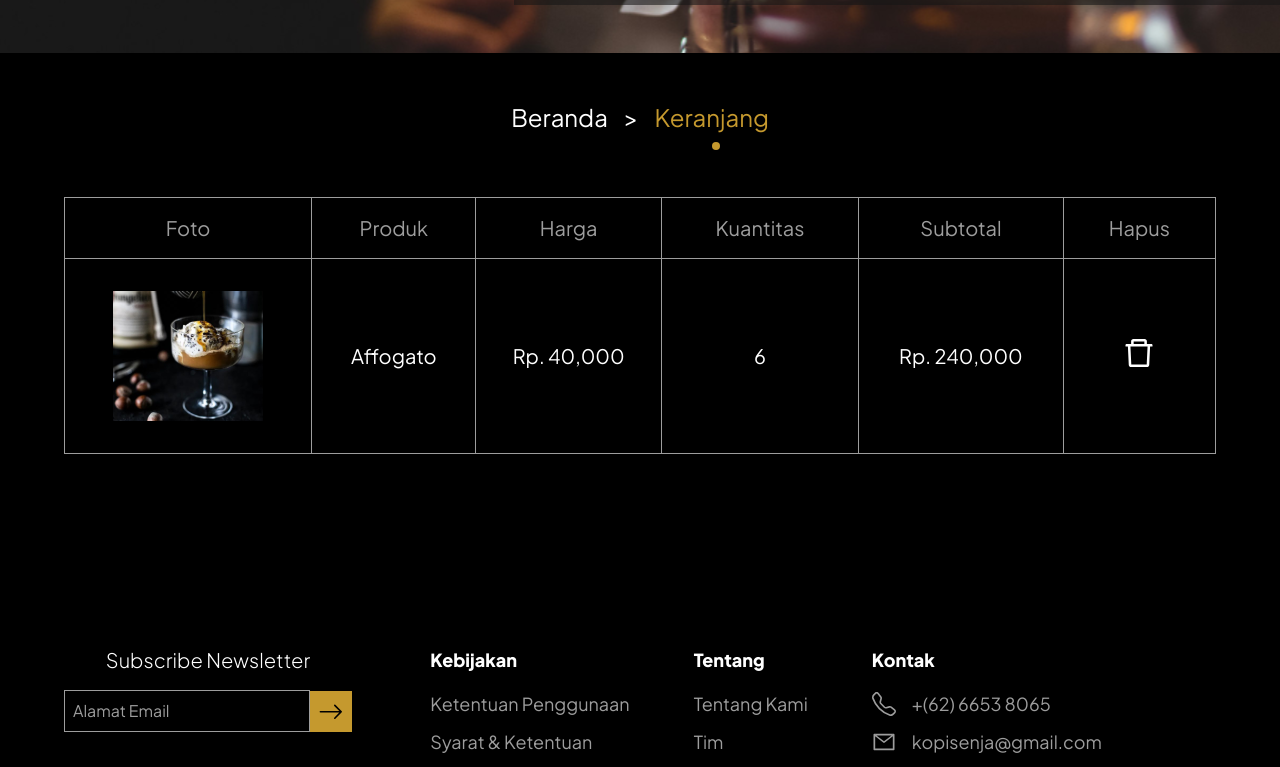
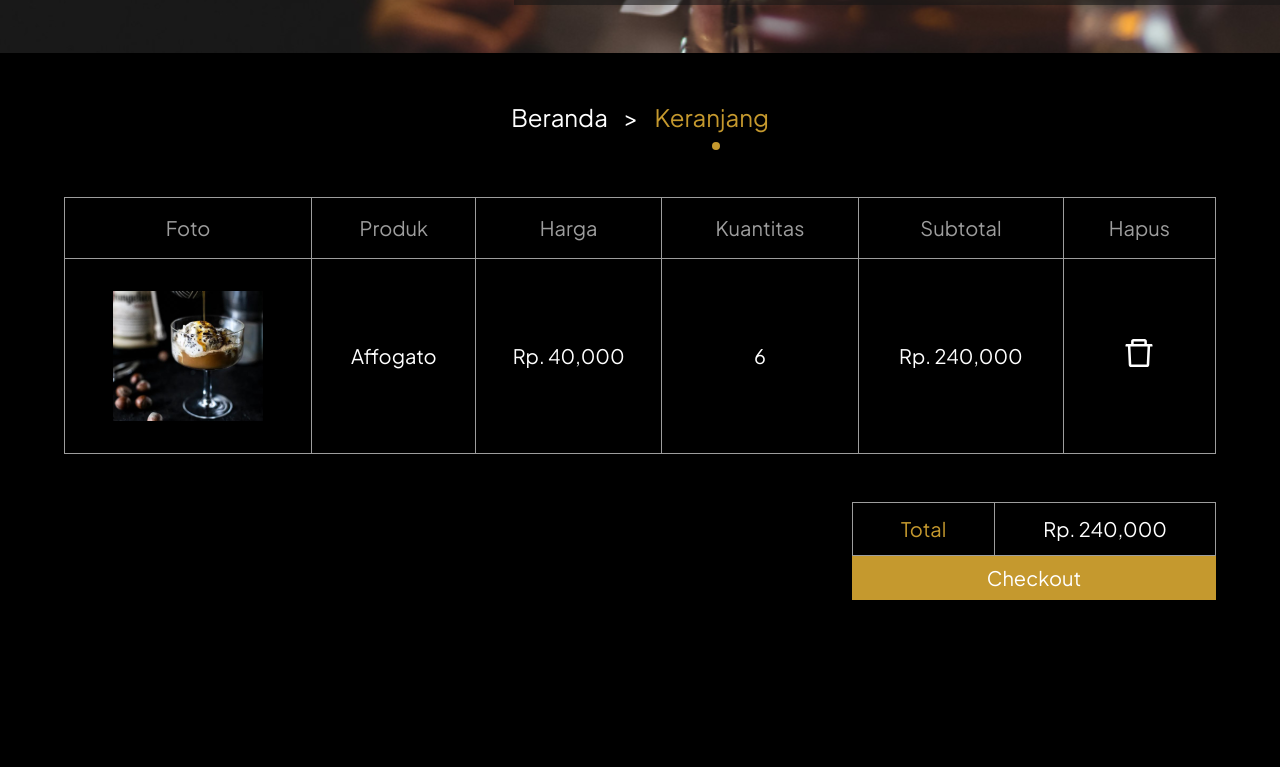
Before and after one commit to darrellrahan/kopisenja, a Next.js app: page /cart in a window 1280 px wide. Shown: the part 427-1194 px from the top of the page. Built offline with nearby package versions, Linux system fonts and the light colour scheme; a web font is replaced by a local one.

Commit message:
cart checkout

```diff
--- a/app/cart/page.tsx
+++ b/app/cart/page.tsx
@@ -4,6 +4,7 @@ import Header from "../components/Header";
 import Hero from "../components/cart/Hero";
 import Navigation from "../components/cart/Navigation";
 import Table from "../components/cart/Table";
+import Checkout from "../components/cart/Checkout";
 
 function page() {
   return (
@@ -11,8 +12,9 @@ function page() {
       <Header />
       <Hero />
       <Navigation />
-      <div className="m-16">
+      <div className="m-16 space-y-12">
         <Table />
+        <Checkout />
       </div>
       <Footer />
     </main>
--- /dev/null
+++ b/app/components/cart/Checkout.tsx
@@ -0,0 +1,21 @@
+import React from "react";
+
+function Checkout() {
+  return (
+    <div className="flex flex-col items-end text-xl">
+      <div className="">
+        <table className="border border-white">
+          <tr>
+            <td className="border border-grey py-3 px-12 text-gold">Total</td>
+            <td className="border border-grey py-3 px-12">Rp. 240,000</td>
+          </tr>
+        </table>
+        <button className="w-full bg-gold p-2 transition-all duration-300 ease-linear hover:opacity-75">
+          Checkout
+        </button>
+      </div>
+    </div>
+  );
+}
+
+export default Checkout;
--- a/app/components/cart/Table.tsx
+++ b/app/components/cart/Table.tsx
@@ -5,7 +5,7 @@ import { AiOutlineDelete } from "react-icons/ai";
 function Table() {
   return (
     <div>
-      <table className="border border-grey w-full text-center text-xl">
+      <table className="border border-white w-full text-center text-xl">
         <thead className="text-grey">
           <tr>
             <td className="border border-grey p-4">Foto</td>
```
